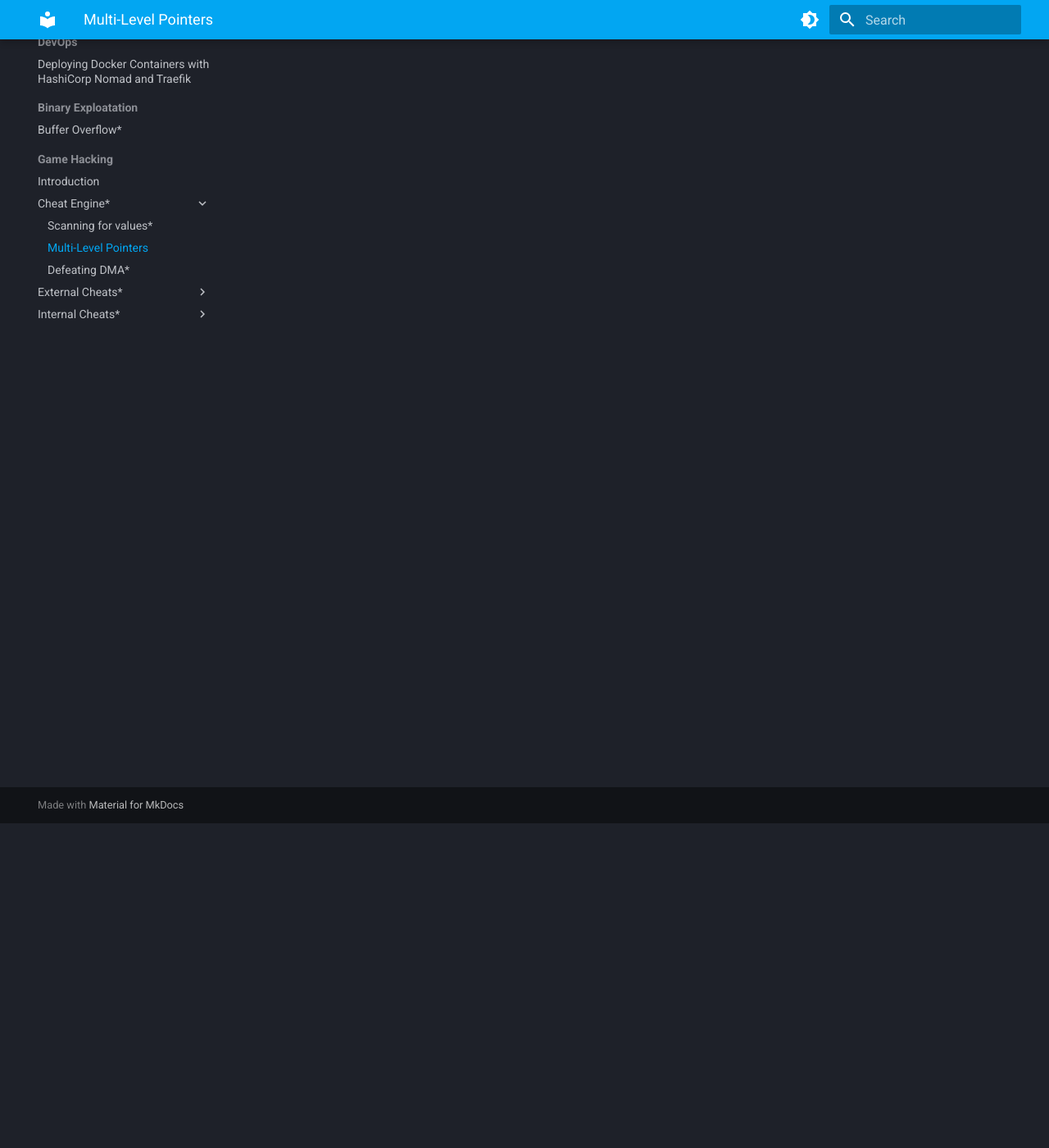
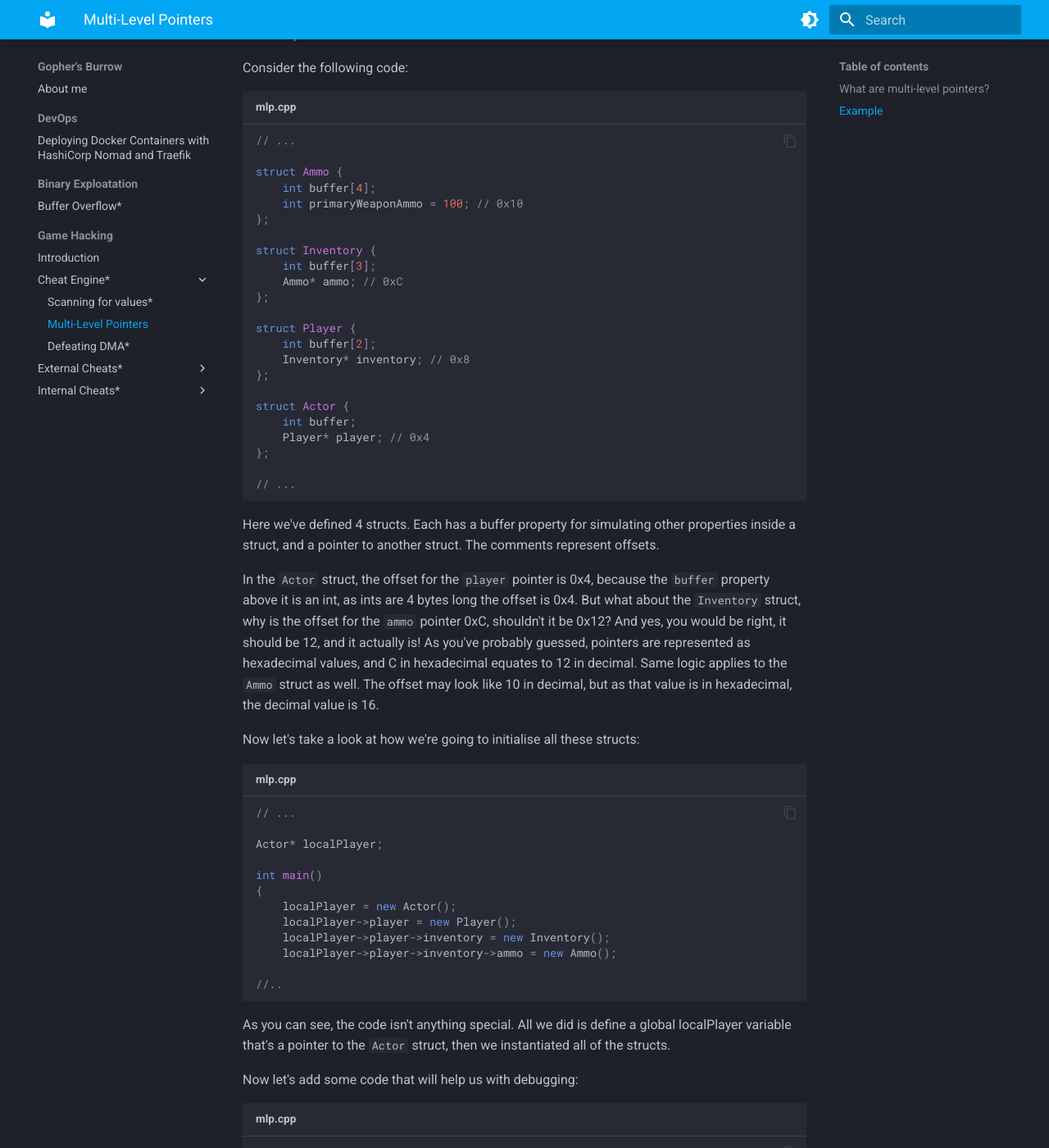
Before and after one commit to XiovV/blog, an MkDocs documentation site: the page built from docs/game_hacking/multi_level_pointers.md, in a window 1280 px wide and 1400 px high, scrolled down 396 px. Shown: the whole window at 82% size. Built offline with MkDocs 1.6.1 and Material for MkDocs 9.7.7, drawn with Linux system fonts in a browser that asks for light colours; some of the changed text lies outside the part shown.

Commit message:
add code samples and explanations

````diff
--- a/docs/game_hacking/multi_level_pointers.md
+++ b/docs/game_hacking/multi_level_pointers.md
@@ -2,3 +2,94 @@
 
 ## What are multi-level pointers?
 Multi-level pointers (MLPs) are actually really simple, as tricky and complicated as they might seem when you first start learning about them (don't worry if you're struggling, I did too). MLPs are just pointers pointing to other pointers, it's essentially a chain of pointers. It should make more sense after taking a look at the example below.
+
+## Example
+Consider the following code:
+
+```cpp title="mlp.cpp"
+// ...
+
+struct Ammo {
+    int buffer[4];
+    int primaryWeaponAmmo = 100; // 0x10
+};
+
+struct Inventory {
+    int buffer[3];
+    Ammo* ammo; // 0xC
+};
+
+struct Player {
+    int buffer[2];
+    Inventory* inventory; // 0x8
+};
+
+struct Actor {
+    int buffer;
+    Player* player; // 0x4
+};
+
+// ...
+```
+
+Here we've defined 4 structs. Each has a buffer property for simulating other properties inside a struct, and a pointer to another struct. The comments represent offsets.
+
+In the `Actor` struct, the offset for the `player` pointer is 0x4, because the `buffer` property above it is an int, as ints are 4 bytes long the offset is 0x4. But what about the `Inventory` struct, why is the offset for the `ammo` pointer 0xC, shouldn't it be 0x12? And yes, you would be right, it should be 12, and it actually is! As you've probably guessed, pointers are represented as hexadecimal values, and C in hexadecimal equates to 12 in decimal. Same logic applies to the `Ammo` struct as well. The offset may look like 10 in decimal, but as that value is in hexadecimal, the decimal value is 16.
+
+Now let's take a look at how we're going to initialise all these structs:
+
+```cpp title="mlp.cpp"
+// ...
+
+Actor* localPlayer;
+
+int main()
+{
+    localPlayer = new Actor();
+    localPlayer->player = new Player();
+    localPlayer->player->inventory = new Inventory();
+    localPlayer->player->inventory->ammo = new Ammo();
+
+//..
+```
+
+As you can see, the code isn't anything special. All we did is define a global localPlayer variable that's a pointer to the `Actor` struct, then we instantiated all of the structs.
+
+Now let's add some code that will help us with debugging:
+
+```cpp title="mlp.cpp"
+// ...
+
+    std::cout << "localPlayer pointer: " << "0x" << std::hex << &localPlayer << std::endl << std::endl;
+
+    std::cout << "offsets are: " << "{ 0x4, 0x8, 0xC, 0x10 }" << std::endl << std::endl;
+
+    std::cout << "primaryWeaponAmmo address: " << "0x" << std::hex << &localPlayer->player->inventory->ammo->primaryWeaponAmmo << std::endl << std::endl;
+
+    getchar();
+}
+```
+
+All we're doing here is printing out the localPlayer pointer, the offsets and the address of the primaryWeaponAmmo field. The call to `getchar()` is there to prevent the program from ending straight away.
+
+Here's what the entire main function looks like:
+
+```cpp title="mlp.cpp"
+Actor* localPlayer;
+
+int main()
+{
+    localPlayer = new Actor();
+    localPlayer->player = new Player();
+    localPlayer->player->inventory = new Inventory();
+    localPlayer->player->inventory->ammo = new Ammo();
+
+    std::cout << "localPlayer pointer: " << "0x" << std::hex << &localPlayer << std::endl << std::endl;
+
+    std::cout << "offsets are: " << "{ 0x4, 0x8, 0xC, 0x10 }" << std::endl << std::endl;
+
+    std::cout << "primaryWeaponAmmo address: " << "0x" << std::hex << &localPlayer->player->inventory->ammo->primaryWeaponAmmo << std::endl << std::endl;
+
+    getchar();
+}
+```
````
